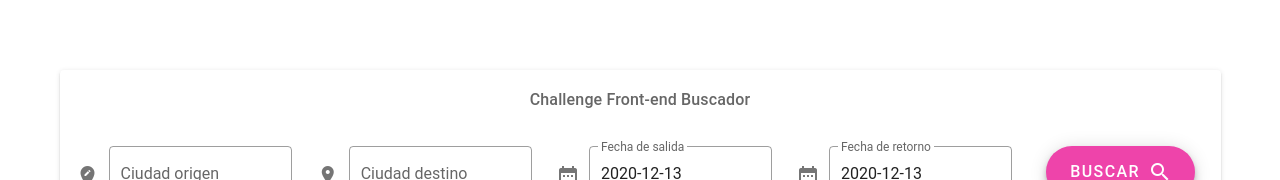
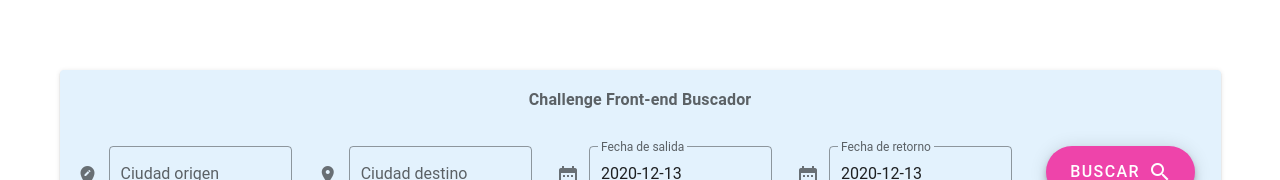
Before and after one commit to DanielJNaula/ChallengeFrontEnd, a Vue app: page / in a window 1280 px wide. Shown: the part 268-448 px from the top of the page. Built offline with nearby package versions, Linux system fonts and the light colour scheme; a small style sheet from the web is missing.

Commit message:
Color buscador home

```diff
--- a/src/views/Home.vue
+++ b/src/views/Home.vue
@@ -3,9 +3,12 @@
     <div style="height: 150px;"></div>
     <v-row>
     <v-col sm="12">
+
+
       <v-hover
         v-slot="{ hover }"
         open-delay="200"
+
       >
         <v-card
           :elevation="hover ? 16 : 2"
@@ -13,9 +16,10 @@
           class="mx-auto"
           max-width="100%"
           align-center
+          color="blue lighten-5"
         >
           <v-card-text class="font-weight-medium mt-12 text-center subtitle-1">
-            Challenge Front-end Buscador
+            <strong> Challenge Front-end Buscador </strong>
           </v-card-text>
           <v-card-text>
             <v-row >
@@ -23,6 +27,7 @@
                 <v-row >
                   <v-col cols="12" sm="6" md="3" >
                     <v-text-field
+
                       outlined
                       label="Ciudad origen"
                       prepend-icon="edit_location"
```
